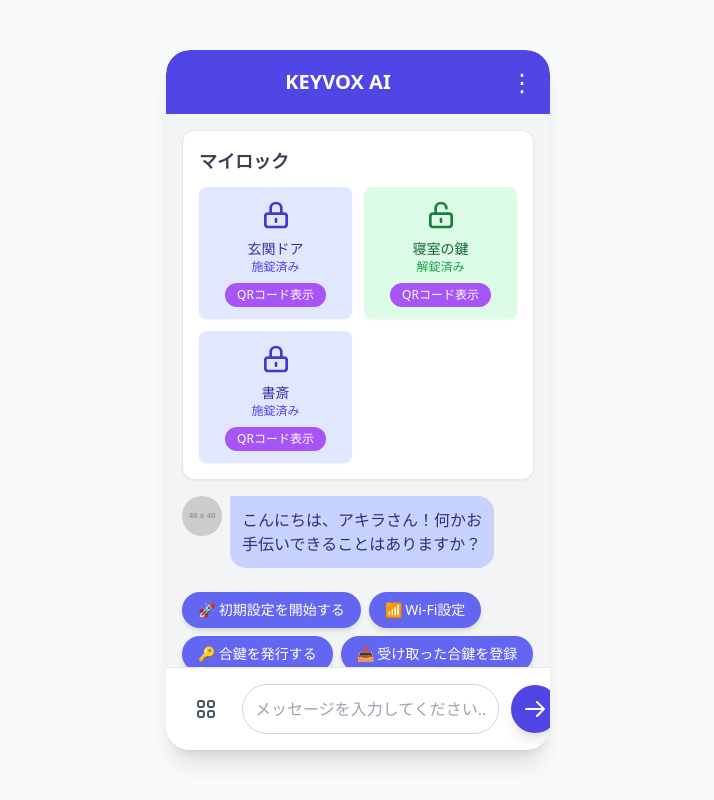
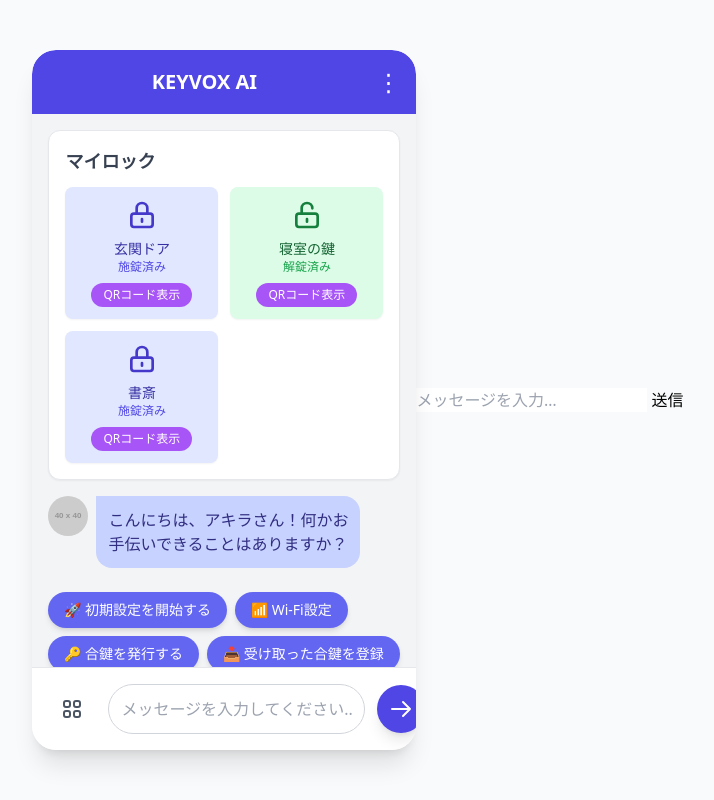
Before and after one commit to ken-bcl/keyvox, a plain HTML site: page KAI/index.html in a window 1280 px wide. Shown: the whole page, without its empty margins (282-996 px from the left). Drawn offline with nearby package versions, Linux system fonts and the light colour scheme; placeholder pictures from the web are drawn by us.

Commit message:
Update index.html

```diff
--- a/KAI/index.html
+++ b/KAI/index.html
@@ -359,7 +359,10 @@
             <p id="launch-face-id-status" class="mt-4 text-2xl font-semibold text-gray-800">Face ID</p>
         </div>
     </div>
-
+    <div class="input-area">
+      <input id="chat-input" type="text" placeholder="メッセージを入力…" />
+      <button id="send-button">送信</button>
+    </div>
 
     <script>
         // ★★★★★★★★★★★★★★★★★★★★★★★★★★★★★★★★
```
